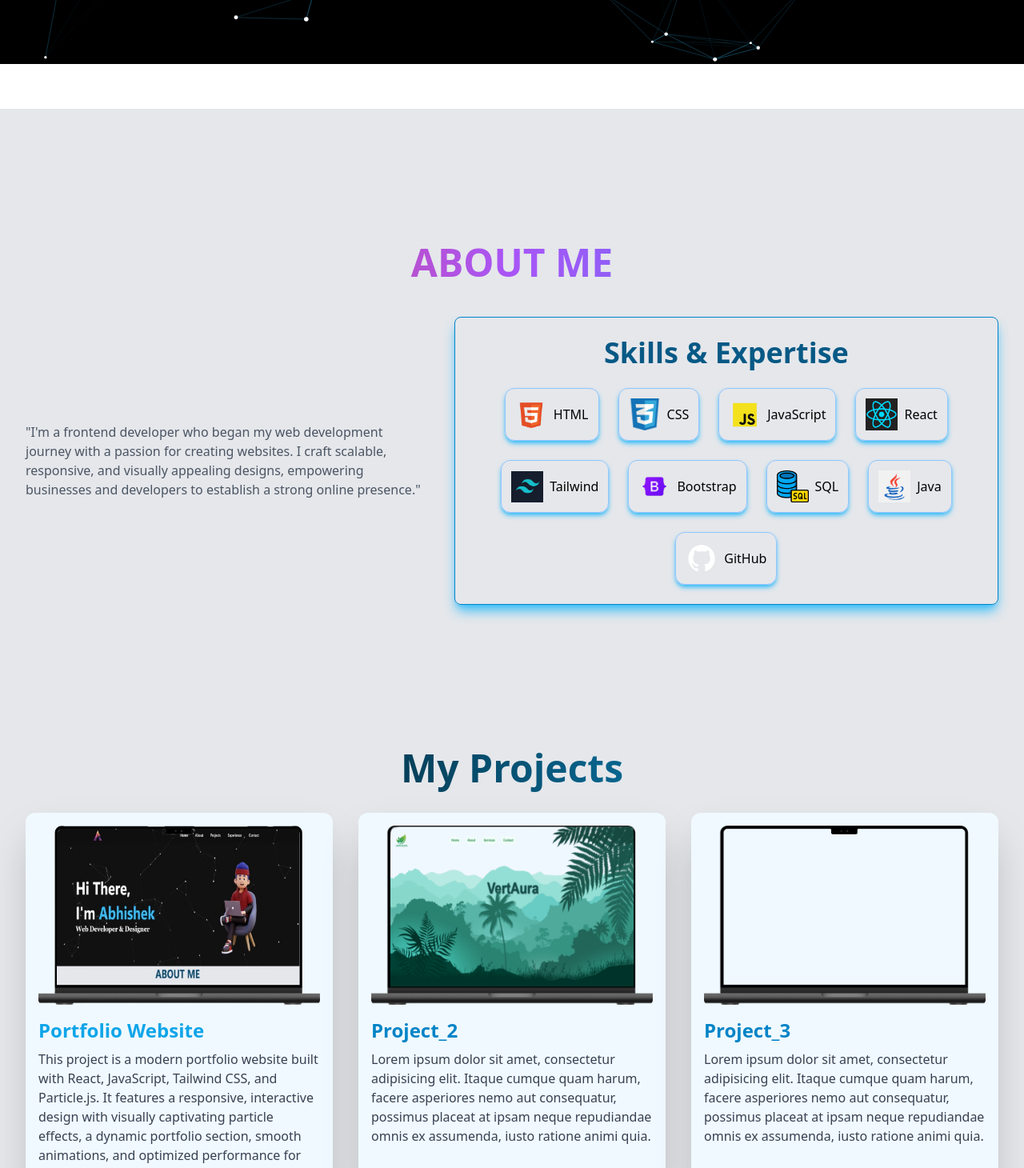
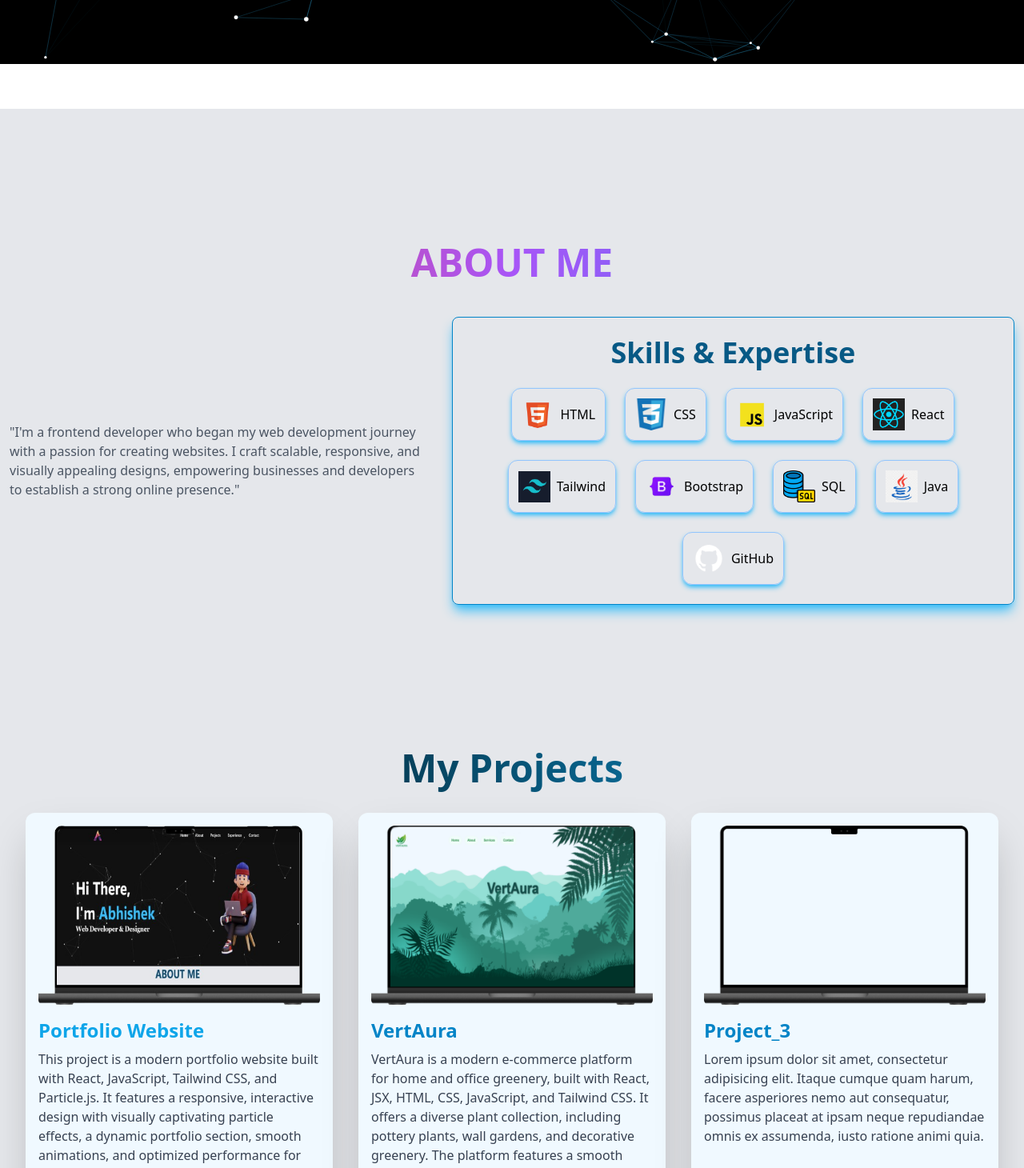
Before and after one commit to Abhishek-3735/Portfolio, a React (Create React App) app: page / in a window 1280 px wide. Shown: the part 720-2180 px from the top of the page at 80% size. Built offline with nearby package versions, Linux system fonts and the light colour scheme.

Commit message:
added projects

```diff
--- a/src/components/About.jsx
+++ b/src/components/About.jsx
@@ -14,7 +14,7 @@ import Bootstrap from '../assets/Bootstrap.png'
 const About = () => {
     return (
         //Entire body of an about section
-        <div id='skills' className="text-black bg-gray-200 px-4 lg:px-8 m-0 mb-0 pb-0 min-h-screen flex flex-col justify-center py-4">
+        <div id='skills' className="text-black bg-gray-200 px-4 lg:px-3 lg:m-0 m-0 mb-0 pb-0 min-h-screen flex flex-col justify-center py-4">
      <h1 className="text-center text-5xl font-bold mt-4 animate-bounce
                bg-gradient-to-r from-red-500 via-purple-500 to-blue-500
                text-transparent bg-clip-text">
--- a/src/components/Projects.jsx
+++ b/src/components/Projects.jsx
@@ -5,7 +5,7 @@ import mackbook_2 from '../assets/mockups/macbook_2.png';
 
 const Projects = () => {
   return (
-    <div id='projects' className="bg-gray-200 mb-0 mt-0 px-4 lg:px-8 min-h-screen">
+    <div id='projects' className="bg-gray-200 mb-0 mt-0 px-4  min-h-screen">
       <h1 className="text-5xl font-bold text-center pb-8
                bg-gradient-to-r from-black to-sky-500
                text-transparent bg-clip-text">
@@ -26,10 +26,13 @@ const Projects = () => {
         {/* Project 2 */}
         <div className="bg-sky-50 p-4 rounded-xl w-full sm:w-96 shadow-2xl group ">
           <img src={Project2} alt="Project 2" className="h-56 w-full object-cover rounded-md transition-transform duration-500 ease-in-out group-hover:scale-105 hover:scale-95" />
-          <h2 className="text-2xl font-bold pt-4 text-sky-600">Project_2</h2>
+          <h2 className="text-2xl font-bold pt-4 text-sky-600">VertAura</h2>
           <p className="pt-2 text-gray-700">
-            Lorem ipsum dolor sit amet, consectetur adipisicing elit. Itaque cumque quam harum, facere asperiores nemo
-            aut consequatur, possimus placeat at ipsam neque repudiandae omnis ex assumenda, iusto ratione animi quia.
+          VertAura is a modern e-commerce platform for home and office greenery, built with React, JSX, HTML, CSS, JavaScript, and Tailwind CSS.
+           It offers a diverse plant collection, including pottery plants, wall gardens, and decorative greenery.
+          The platform features a smooth parallax effect with animated elements for an engaging user experience.
+          JSX components ensure modularity and maintainability,
+           while Tailwind CSS enables a fully responsive design across all devices.
           </p>
         </div>
         {/* Project 3 */}
```
